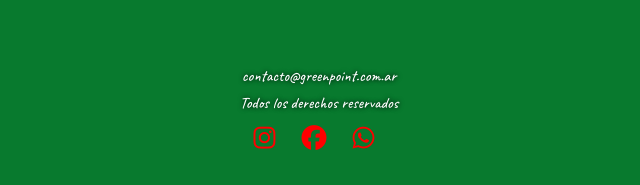
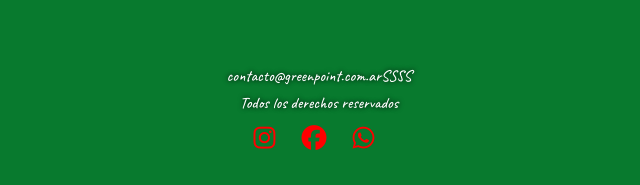
Before and after one commit to SofiaGrynberg/PF-Grynberg, a plain HTML site: page index.html in a window 1280 px wide. Shown: the part 2594-2779 px from the top of the page, 321-961 px from the left. Drawn offline with nearby package versions, Linux system fonts and the light colour scheme; a web font is replaced by a local one.

Commit message:
push prueba

```diff
--- a/index.html
+++ b/index.html
@@ -126,7 +126,7 @@
         <!--Servicios fin-->
     </main>
     <footer class="container-fluid text-white footer" >
-        <h5>contacto@greenpoint.com.ar</h5>
+        <h5>contacto@greenpoint.com.arSSSS</h5>
         <h5>Todos los derechos reservados</h5>
         <div class="redes">
             <a href="">
```
